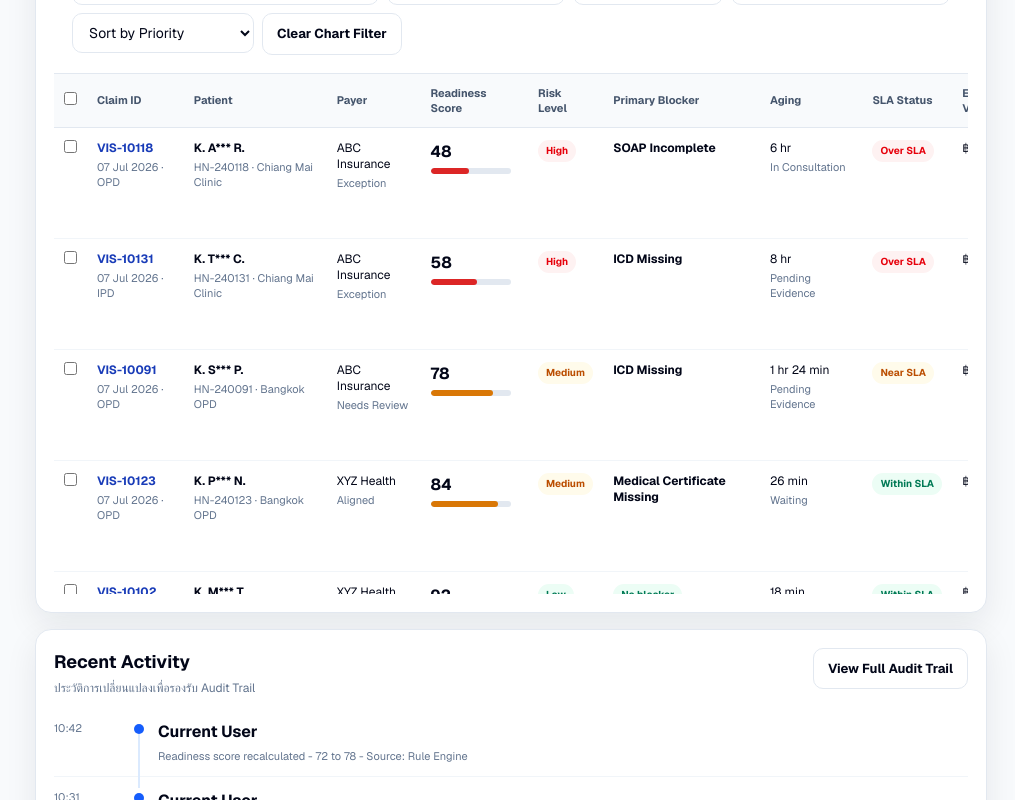
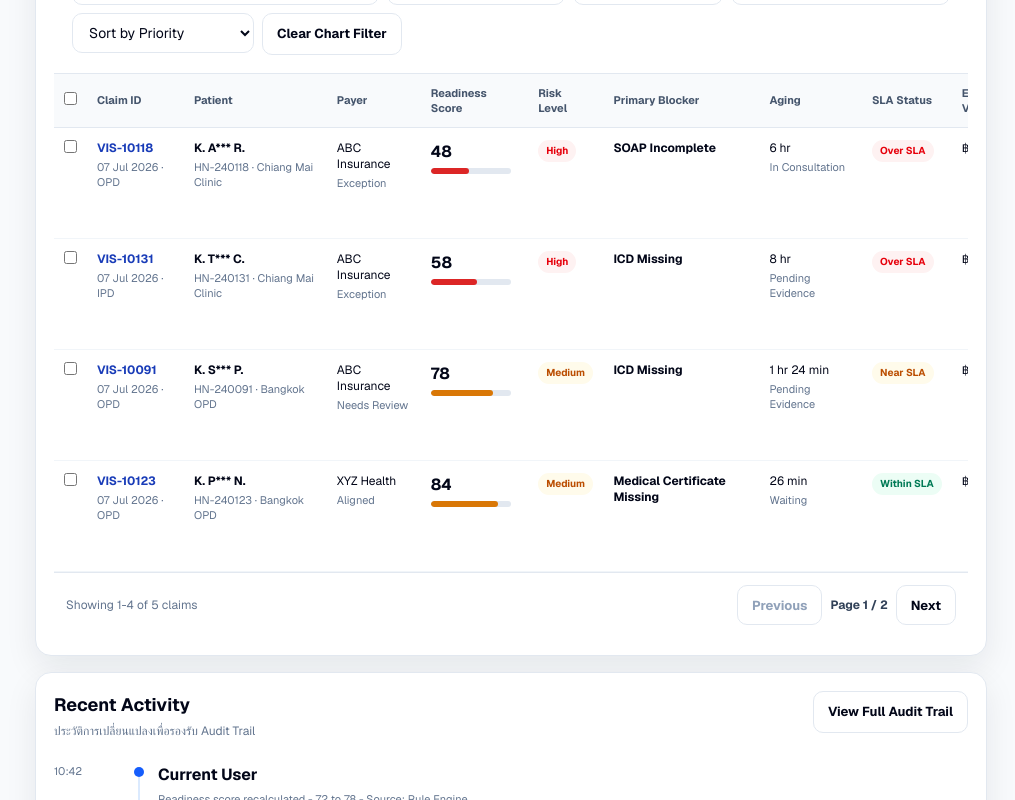
Before and after one commit to Benz-chatrapee/Med-AI-NexSure, a Next.js app: page /claim-readiness in a window 1280 px wide. Shown: the part 3680-4480 px from the top of the page, without its empty margins (265-1280 px from the left). Built offline with nearby package versions, Linux system fonts and the light colour scheme.

Commit message:
feat(visit): implement Epic 49 Visit List

```diff
--- a/features/claim-readiness/components/claim-readiness-dashboard.tsx
+++ b/features/claim-readiness/components/claim-readiness-dashboard.tsx
@@ -795,6 +795,15 @@ function FilterPanel({ filters, updateFilter, reset }: { filters: Filters; updat
 }
 
 function Worklist({ rows, filters, updateFilter, openCase, clearChart }: { rows: ClaimCase[]; filters: Filters; updateFilter: (key: keyof Filters, value: string) => void; openCase: (id: string) => void; clearChart: () => void }) {
+  const [page, setPage] = useState(1);
+  const pageSize = 4;
+  const totalPages = Math.max(1, Math.ceil(rows.length / pageSize));
+  const visibleRows = rows.slice((page - 1) * pageSize, page * pageSize);
+
+  useEffect(() => {
+    setPage(1);
+  }, [filters, rows.length]);
+
   return (
     <section className={`${cardClass} overflow-hidden p-0`}>
       <div className="border-b border-slate-200 p-[18px]">
@@ -827,7 +836,7 @@ function Worklist({ rows, filters, updateFilter, openCase, clearChart }: { rows:
             </tr>
           </thead>
           <tbody>
-            {rows.map((item) => (
+            {visibleRows.map((item) => (
               <tr key={item.id} className="cursor-pointer align-top hover:bg-[#f8fbff]" onClick={(event) => {
                 if ((event.target as HTMLElement).closest("button,input")) return;
                 openCase(item.id);
@@ -859,6 +868,14 @@ function Worklist({ rows, filters, updateFilter, openCase, clearChart }: { rows:
           </tbody>
         </table>
         {!rows.length ? <div className="p-8 text-center text-sm text-slate-500">No claim cases found for the selected filters.<br />ไม่พบเคสตามเงื่อนไขที่เลือก กรุณาปรับตัวกรองและลองอีกครั้ง</div> : null}
+      </div>
+      <div className="flex flex-wrap items-center justify-between gap-3 border-t border-slate-200 p-3 text-xs text-slate-500">
+        <span>Showing {rows.length ? (page - 1) * pageSize + 1 : 0}-{Math.min(page * pageSize, rows.length)} of {rows.length} claims</span>
+        <div className="flex items-center gap-2">
+          <button className={smallButtonSecondary} disabled={page === 1} onClick={() => setPage((current) => Math.max(1, current - 1))}>Previous</button>
+          <strong className="text-slate-700">Page {page} / {totalPages}</strong>
+          <button className={smallButtonSecondary} disabled={page === totalPages} onClick={() => setPage((current) => Math.min(totalPages, current + 1))}>Next</button>
+        </div>
       </div>
     </section>
   );
```
